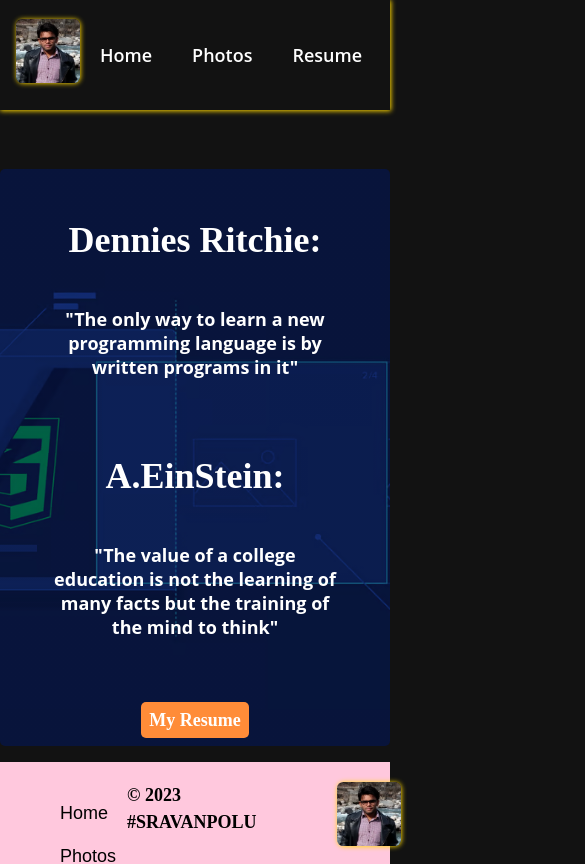
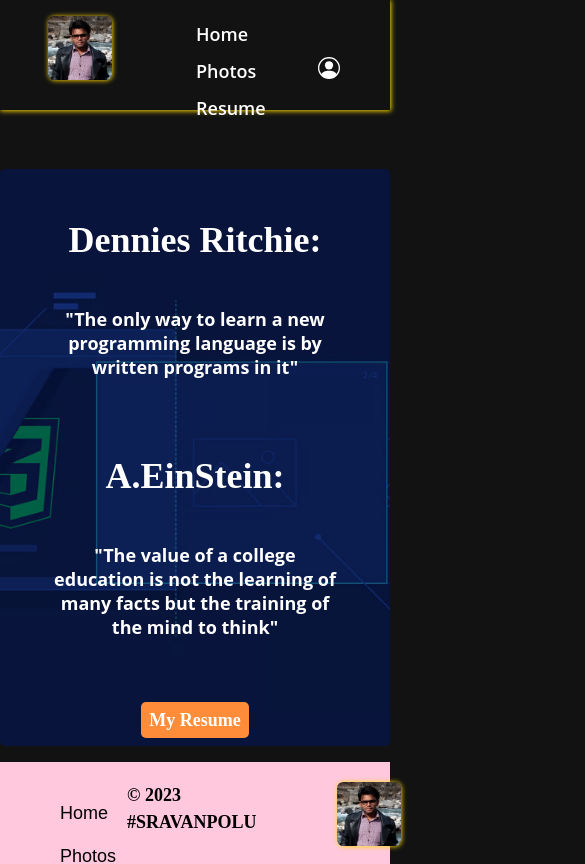
Before and after one commit to PVSR-git/sravanpolu, a React (Create React App) app: page / in a window 390 px wide. Shown: the top 864 px of the page, 585 px wide, since content can reach past the window. Built offline with nearby package versions, Linux system fonts and the light colour scheme; what miragejs would draw is missing.

Commit message:
The header of the page has been styled to resemble the layout of a phone-sized screen using the @media rule.

```diff
--- a/src/App.css
+++ b/src/App.css
@@ -703,3 +703,34 @@ header .login-link {
 .not-found-class a:hover {
   background-color: #ff6b6b;
 }
+
+/* //phone */
+@media screen and (max-width: 600px) {
+  .header-items {
+    display: flex;
+    flex-direction: row;
+
+    align-items: flex-start;
+  }
+  .site-logo {
+    margin-left: 2rem;
+  }
+
+  nav {
+    display: flex;
+    flex-direction: row;
+    align-items: flex-start;
+    margin-left: 4rem;
+  }
+  .information-user {
+    display: flex;
+    flex-direction: column;
+    align-items: flex-start;
+    justify-content: space-around;
+    margin-right: 0;
+  }
+  .login-link {
+    align-self: center;
+    margin-right: 2rem;
+  }
+}
```
